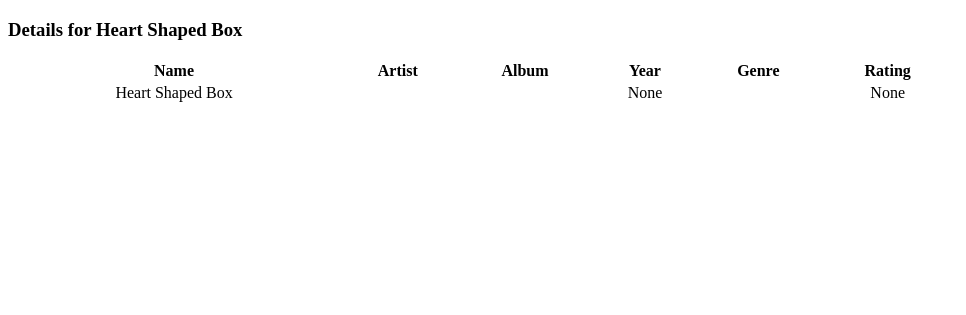
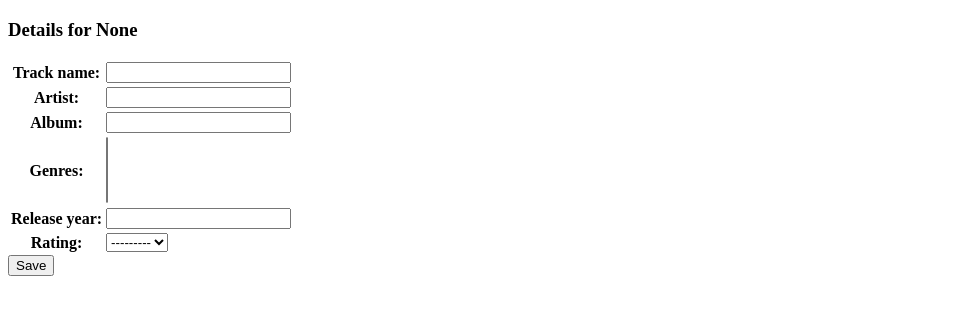
Before and after one commit to Gaurev-Katoch/Greedy-Music, a Django app: template TrackLister/templates/track.html in a window 1280 px wide. Shown: the top 315 px of the page, without its empty margins (0-966 px from the left). Run offline with Django 3.2, Linux system fonts and the light colour scheme; the template is opened without the code that fills it: values that come from a table or form of the project are taken from there, others are empty; data comes from the database, SQL or seed files in the repository; parts of the project's set-up code (start-up, migrations or seed data) failed here and were passed over.

Commit message:
APIs added

```diff
--- a/GreedyMusic/urls.py
+++ b/GreedyMusic/urls.py
@@ -29,8 +29,8 @@
     url(r'^admin/', admin.site.urls),
 
     # api views
-    url(r'^api/list_tracks/$', ListTracks.as_view(), name='tracks_list'),
-    url(r'^api/mod_track/(?P<pk>\w+)/$', ModifyTracks.as_view(), name='track_detail'),
-    url(r'^api/list_genres/$', ListGenres.as_view(), name='genres_list'),
-    url(r'^api/mod_genre/(?P<pk>\w+)/$', ModifyGenres.as_view(), name='genre_detail'),
+    url(r'^api/list-tracks/$', ListTracks.as_view(), name='tracks_list'),
+    url(r'^api/mod-track/(?P<pk>\w+)/$', ModifyTracks.as_view(), name='track_detail'),
+    url(r'^api/list-genres/$', ListGenres.as_view(), name='genres_list'),
+    url(r'^api/mod-genre/(?P<pk>\w+)/$', ModifyGenres.as_view(), name='genre_detail'),
 ]
--- /dev/null
+++ b/TrackLister/forms.py
@@ -0,0 +1,15 @@
+from django import forms
+from .models import Tracks, Genres
+
+
+class TrackForm(forms.ModelForm):
+    class Meta:
+        model = Tracks
+        fields = '__all__'
+    genres = forms.ModelMultipleChoiceField(queryset=Genres.objects.all())
+
+
+class GenreForm(forms.ModelForm):
+    class Meta:
+        model = Genres
+        fields = '__all__'
--- a/TrackLister/models.py
+++ b/TrackLister/models.py
@@ -2,31 +2,8 @@
 from django.db import models
 from datetime import date
 
+
 # Create your models here.
-
-
-class Tracks(models.Model):
-    track_name = models.CharField(max_length=100, blank=False)
-    genre = models.CharField(max_length=50, null=True, blank=True)
-    artist = models.CharField(max_length=100, blank=True)
-    album = models.CharField(max_length=100, blank=True)
-    release_year = models.PositiveIntegerField(null=True, blank=True)
-    rating = models.PositiveIntegerField(null=True, blank=True)
-
-    def clean(self):
-        from django.core.exceptions import ValidationError
-        if self.rating > 5:
-            raise ValidationError('Rating should be between 0 & 5')
-        elif self.release_year > date.today().year:
-            raise ValidationError('Release year cannot be after current year')
-
-    def __str__(self):
-        return "%s  %s  %s  %s" % (
-            self.track_name,
-            self.artist,
-            self.ablum,
-            self.genre,
-        )
 
 
 class Genres(models.Model):
@@ -34,3 +11,32 @@
 
     def __str__(self):
         return "%s" % self.genre
+
+
+def get_rating_list():
+    rating_list = []
+    for x in range(0, 6):
+        rating_list.append((str(x), str(x)))
+    return rating_list
+
+
+class Tracks(models.Model):
+    track_name = models.CharField(max_length=100, blank=False)
+    artist = models.CharField(max_length=100, blank=True)
+    album = models.CharField(max_length=100, blank=True)
+    genres = models.CharField(max_length=100, choices=Genres.objects.all().values_list('genre'))
+    release_year = models.PositiveIntegerField(blank=True)
+    rating = models.CharField(choices=get_rating_list(), blank=True, max_length=1, null=True)
+
+    def clean(self):
+        from django.core.exceptions import ValidationError
+        if self.release_year > date.today().year:
+            raise ValidationError('Release year cannot be after current year')
+
+    def __str__(self):
+        return "%s  %s  %s  %s" % (
+            self.track_name,
+            self.artist,
+            self.album,
+            self.genres,
+        )
--- a/TrackLister/templates/track.html
+++ b/TrackLister/templates/track.html
@@ -5,28 +5,44 @@
     <title>Title</title>
 </head>
 <body>
-{% if track %}
-<h3>Details for {{ track.track_name }}</h3>
-    <table style="width:75%" >
-    <tr>
-        <th align="center">Name</th>
-        <th align="center">Artist</th>
-        <th align="center">Album</th>
-        <th align="center">Year</th>
-        <th align="center">Genre</th>
-        <th align="center">Rating</th>
-    </tr>
-    <tr>
-        <td style = "text-align: center">{{ track.track_name }}</td>
-        <td style = "text-align: center">{{ track.artist }}</td>
-        <td style = "text-align: center">{{ track.album }}</td>
-        <td style = "text-align: center">{{ track.release_year }}</td>
-        <td style = "text-align: center">{{ track.genre }}</td>
-        <td style = "text-align: center">{{ track.rating }}</td>
-    </tr>
+{% if form %}
+    {% if form.track_name %}
+        <h3>Details for {{ form.track_name.value }}</h3>
+    {% else %}
+        <h3>Create New Track</h3>
+    {% endif %}
+    <form action="{% url 'detail' id %}" method="post">{% csrf_token %}
+    <table>
+    {{ form.as_table }}
     </table>
+    <input type="submit" value="Save">
+    </form>
 {% else %}
     <p>Track not found.</p>
 {% endif %}
 </body>
 </html>
+     <!--Track name: <input type="text" value="{{ form.track_name }}" name="track_name"><br>-->
+     <!--Artist: <input type="text" value="{{ form.artist }}" name="artist"><br>-->
+     <!--Album: <input type="text" value="{{ form.track_album }}" name="track_album"><br>-->
+     <!--Release Year: <input type="text" value="{{ form.release_year }}" name="release_year"><br>-->
+     <!--Genre: <input type="text" value="{{ form.genre }}" name="genre"><br>-->
+     <!--Rating: <input type="text" value="{{ form.rating }}" name="rating"><br>-->
+    <!--<table style="width:75%" >-->
+    <!--<tr>-->
+        <!--<th align="center">Name</th>-->
+        <!--<th align="center">Artist</th>-->
+        <!--<th align="center">Album</th>-->
+        <!--<th align="center">Year</th>-->
+        <!--<th align="center">Genre</th>-->
+        <!--<th align="center">Rating</th>-->
+    <!--</tr>-->
+    <!--<tr>-->
+        <!--<td style = "text-align: center">{{ track.track_name }}</td>-->
+        <!--<td style = "text-align: center">{{ track.artist }}</td>-->
+        <!--<td style = "text-align: center">{{ track.album }}</td>-->
+        <!--<td style = "text-align: center">{{ track.release_year }}</td>-->
+        <!--<td style = "text-align: center">{{ track.genre }}</td>-->
+        <!--<td style = "text-align: center">{{ track.rating }}</td>-->
+    <!--</tr>-->
+    <!--</table>-->
```
Also changed, not shown: TrackLister/views.py (+41 -3 lines).
